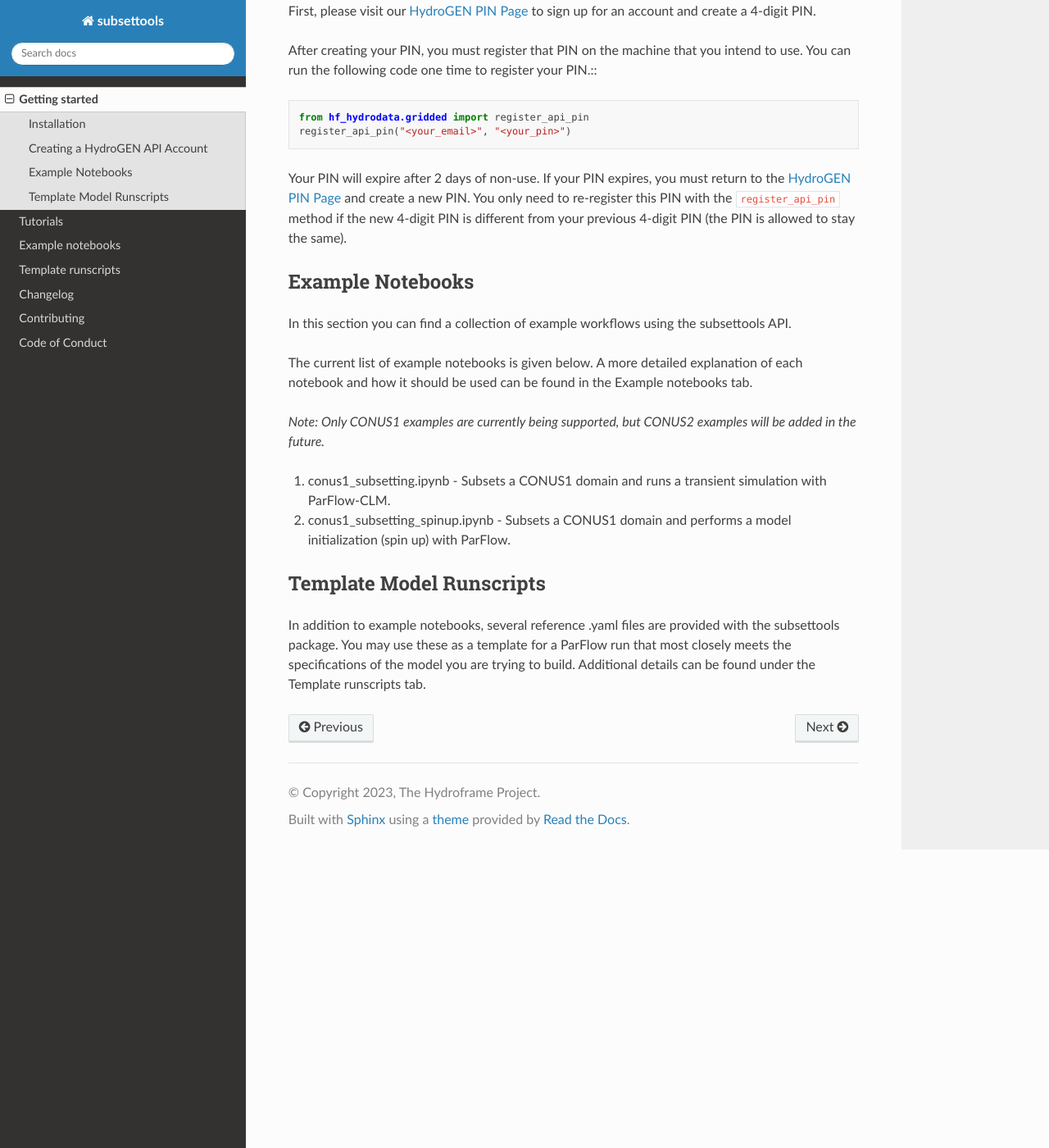
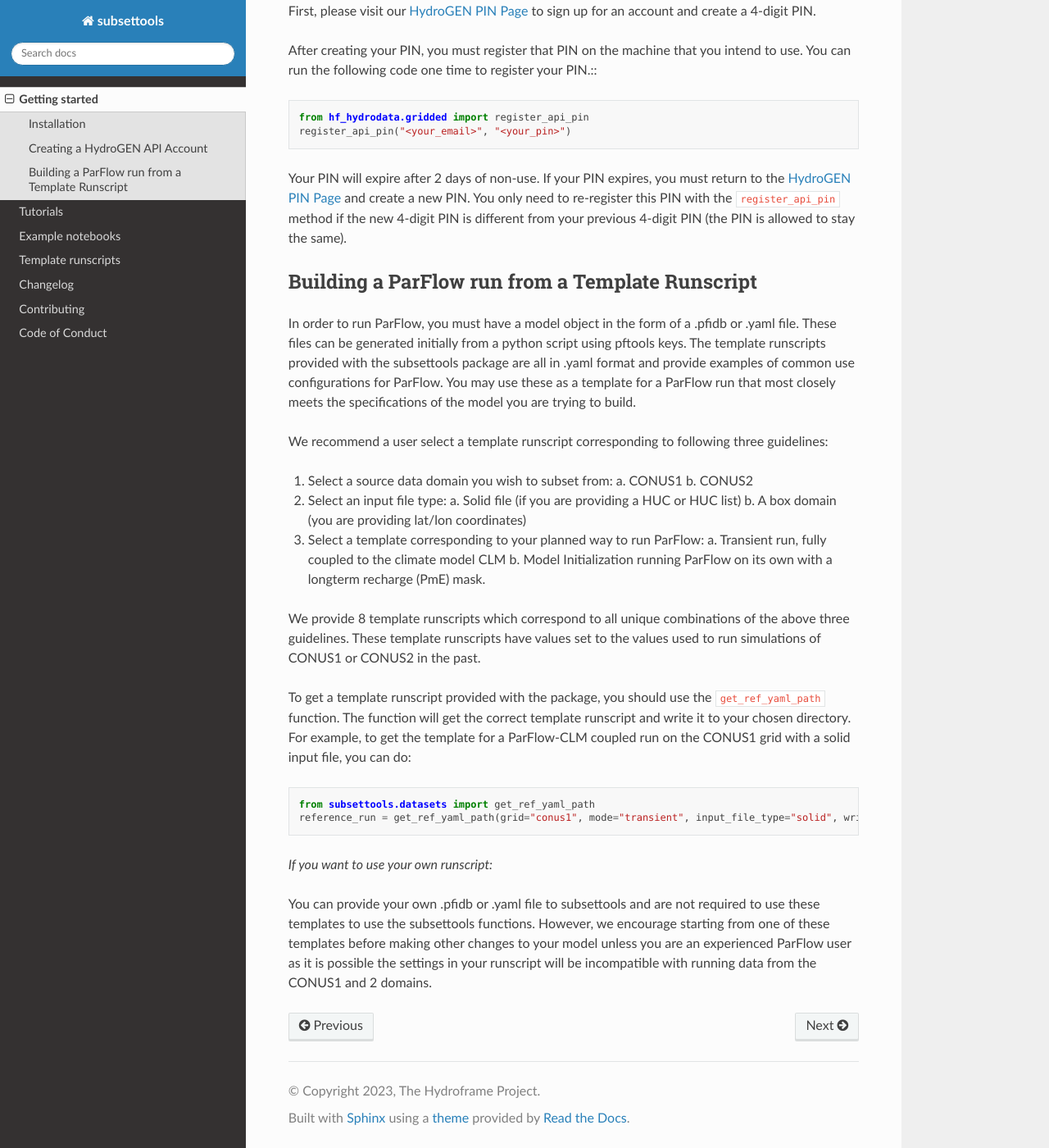
Before and after one commit to hydroframe/subsettools, a Sphinx documentation site: the page built from docs/getting_started.md, in a window 1280 px wide and 1400 px high, scrolled down 920 px. Shown: the whole window at 82% size. Built offline with Sphinx 7.4.7 and the Read the Docs theme 2.0.0, drawn with Linux system fonts in a browser that asks for light colours; pages that are not in the unit, such as notebooks, are missing from menus.

Commit message:
Update getting_started.md

````diff
--- a/docs/getting_started.md
+++ b/docs/getting_started.md
@@ -46,20 +46,38 @@
 new 4-digit PIN is different from your previous 4-digit PIN (the PIN is allowed
 to stay the same).
 
+## Building a ParFlow run from a Template Runscript
 
-## Example Notebooks
+In order to run ParFlow, you must have a model object in the form of a .pfidb or .yaml file.
+These files can be generated initially from a python script using pftools keys.
+The template runscripts provided with the subsettools package are all in .yaml format and provide examples of common use configurations for ParFlow. You may use these as a template for a ParFlow run that most closely meets the specifications of the model
+you are trying to build.
 
-In this section you can find a collection of example workflows using the subsettools API.
+We recommend a user select a template runscript corresponding to following three guidelines:
 
-The current list of example notebooks is given below. A more detailed explanation of each notebook and how it should be used can be found in the Example notebooks tab.
+1. Select a source data domain you wish to subset from:
+   a. CONUS1
+   b. CONUS2
 
-*Note: Only CONUS1 examples are currently being supported, but CONUS2 examples will be added in the future.*
+2. Select an input file type:
+   a. Solid file (if you are providing a HUC or HUC list)
+   b. A box domain (you are providing lat/lon coordinates)
 
-1. conus1_subsetting.ipynb - Subsets a CONUS1 domain and runs a transient simulation with ParFlow-CLM.
-2. conus1_subsetting_spinup.ipynb - Subsets a CONUS1 domain and performs a model initialization (spin up) with ParFlow.
+3. Select a template corresponding to your planned way to run ParFlow:
+   a. Transient run, fully coupled to the climate model CLM
+   b. Model Initialization running ParFlow on its own with a longterm recharge (PmE) mask.
 
-## Template Model Runscripts
+We provide 8 template runscripts which correspond to all unique combinations of the above three guidelines.
+These template runscripts have values set to the values used to run simulations of CONUS1 or CONUS2 in the past.
 
-In addition to example notebooks, several reference .yaml files are provided with the subsettools package.
-You may use these as a template for a ParFlow run that most closely meets the specifications of the model
-you are trying to build. Additional details can be found under the Template runscripts tab.
+To get a template runscript provided with the package, you should use the `get_ref_yaml_path` function. The function will get the correct template runscript and write it to your chosen directory. For example, to get the template for a ParFlow-CLM coupled run on the CONUS1 grid with a solid input file, you can do:
+
+```python
+from subsettools.datasets import get_ref_yaml_path
+reference_run = get_ref_yaml_path(grid="conus1", mode="transient", input_file_type="solid", write_dir="/path/to/your/chosen/directory")
+```
+
+*If you want to use your own runscript:*
+
+You can provide your own .pfidb or .yaml file to subsettools and are not required to use these templates to use the subsettools functions.
+However, we encourage starting from one of these templates before making other changes to your model unless you are an experienced ParFlow user as it is possible the settings in your runscript will be incompatible with running data from the CONUS1 and 2 domains.
````
